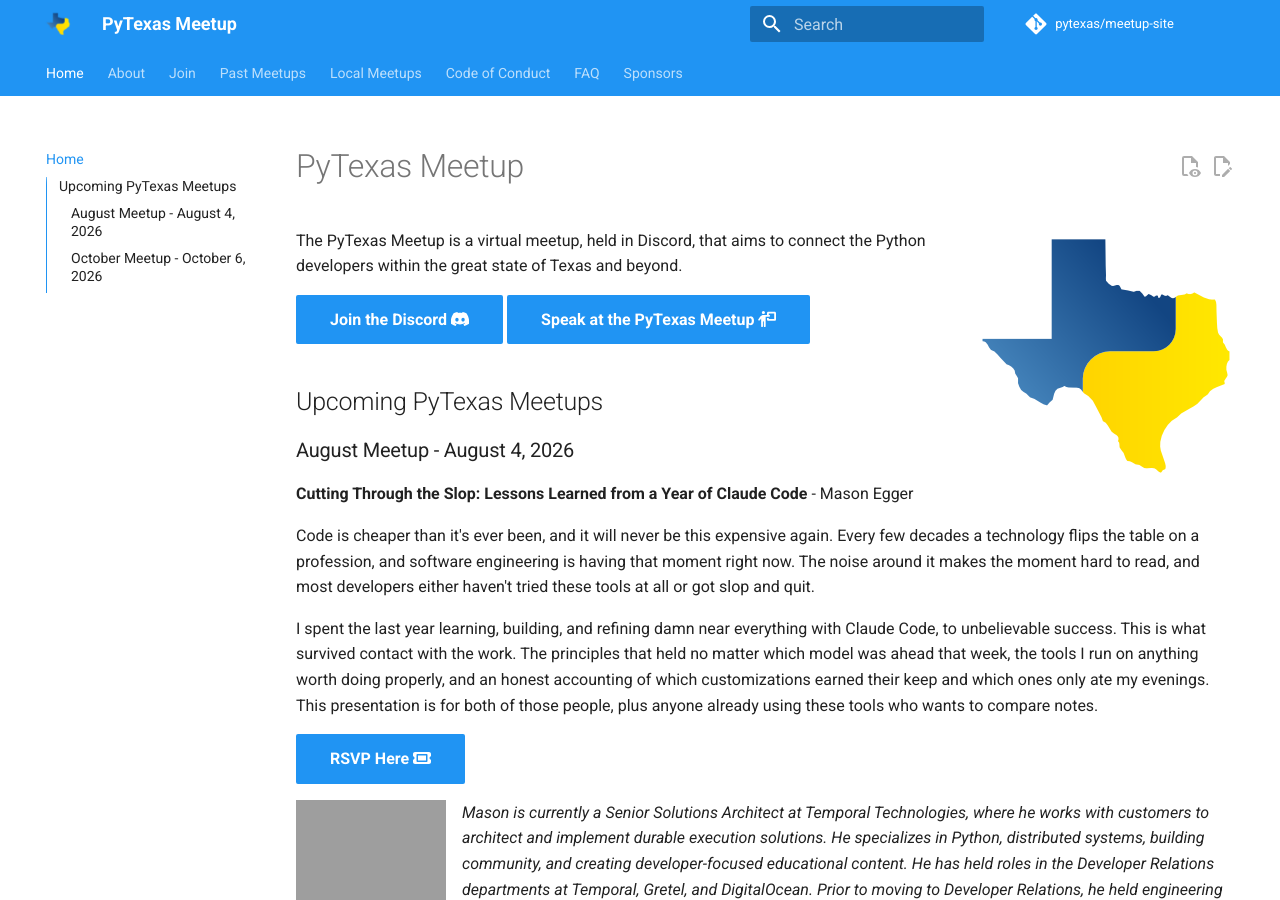
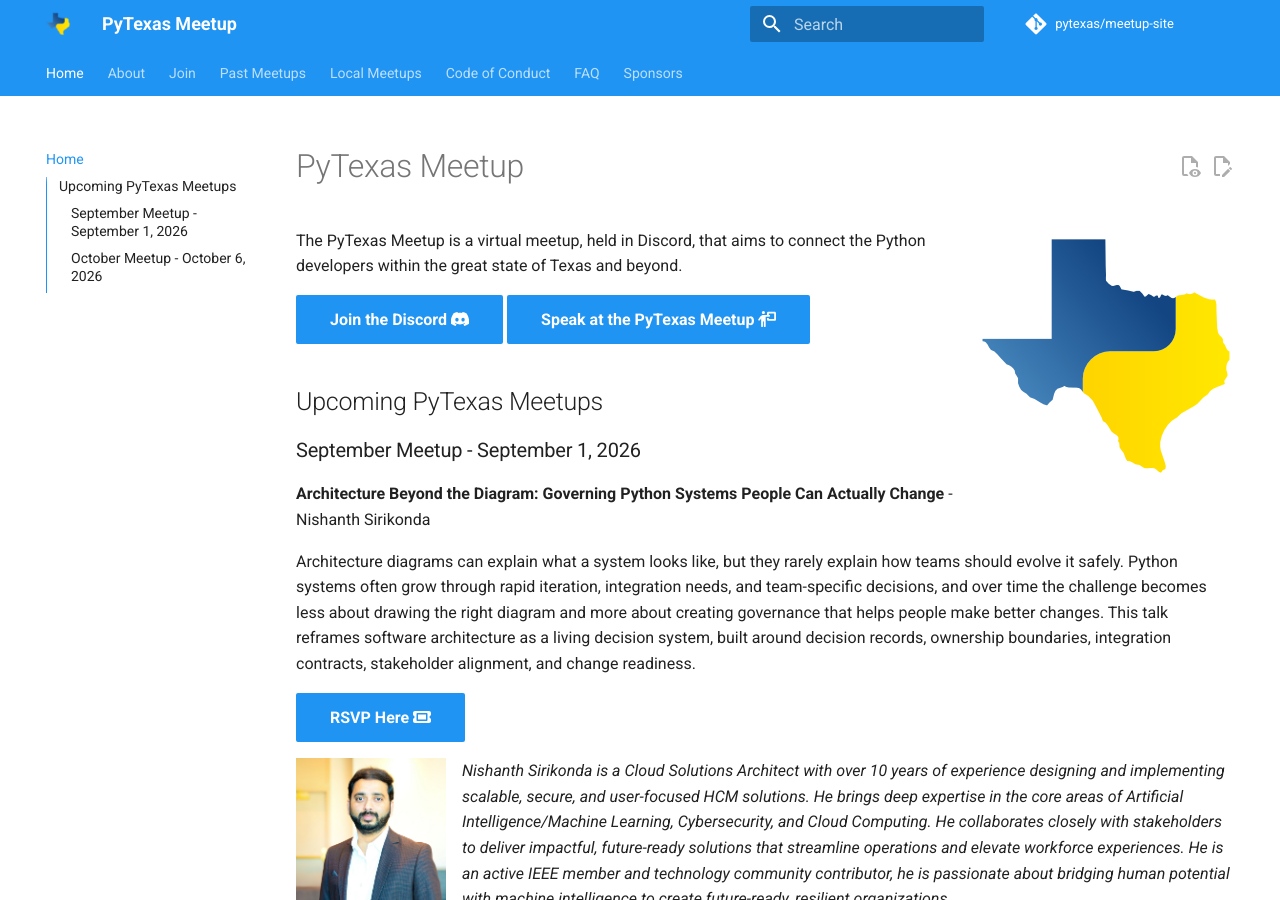
Before and after one commit to pytexas/meetup, an MkDocs documentation site: the page built from docs/index.md, in a window 1280 px wide and 900 px high. Built offline with MkDocs 1.6.1 and Material for MkDocs 9.7.7, drawn with Linux system fonts in a browser that asks for light colours; comment, search, counter and statistics services are not loaded; some of the changed text lies outside the part shown; grey boxes are pictures that could not be loaded.

Commit message:
Archive August and add the September meetup
Move Mason's August talk, "Cutting Through the Slop", into the past-meetup
archive now that it has been held, and put September's speaker on the
homepage. Nishanth Sirikonda gives "Architecture Beyond the Diagram" on
September 1; the date was settled over email (his CFP row still reads
un-acked). October's Shayan Ali stays in place, so the homepage now shows
September and October.

Nishanth's headshot is committed alongside the post rather than deferred,
so the strict build and CI are not blocked waiting on the image.

Also seeds .ai-sessions/ with this run's session summary and the lessons
captured along the way.

```diff
--- a/docs/index.md
+++ b/docs/index.md
@@ -17,19 +17,17 @@
 
 ## Upcoming PyTexas Meetups
 
-### August Meetup - August 4, 2026
+### September Meetup - September 1, 2026
 
-**Cutting Through the Slop: Lessons Learned from a Year of Claude Code** - Mason Egger
+**Architecture Beyond the Diagram: Governing Python Systems People Can Actually Change** - Nishanth Sirikonda
 
-Code is cheaper than it's ever been, and it will never be this expensive again. Every few decades a technology flips the table on a profession, and software engineering is having that moment right now. The noise around it makes the moment hard to read, and most developers either haven't tried these tools at all or got slop and quit.
-
-I spent the last year learning, building, and refining damn near everything with Claude Code, to unbelievable success. This is what survived contact with the work. The principles that held no matter which model was ahead that week, the tools I run on anything worth doing properly, and an honest accounting of which customizations earned their keep and which ones only ate my evenings. This presentation is for both of those people, plus anyone already using these tools who wants to compare notes.
+Architecture diagrams can explain what a system looks like, but they rarely explain how teams should evolve it safely. Python systems often grow through rapid iteration, integration needs, and team-specific decisions, and over time the challenge becomes less about drawing the right diagram and more about creating governance that helps people make better changes. This talk reframes software architecture as a living decision system, built around decision records, ownership boundaries, integration contracts, stakeholder alignment, and change readiness.
 
 [RSVP Here :fontawesome-solid-ticket:](https://pytexas.org/meetup/join){ .md-button .md-button--primary }
 
-![Mason Egger Headshot](https://github.com/masonegger.png){: style="height:150px;width:150px" align=left}
+![Nishanth Sirikonda Headshot](assets/images/nishanthsirikonda.jpg){: style="height:150px;width:150px" align=left}
 
-_Mason is currently a Senior Solutions Architect at Temporal Technologies, where he works with customers to architect and implement durable execution solutions. He specializes in Python, distributed systems, building community, and creating developer-focused educational content. He has held roles in the Developer Relations departments at Temporal, Gretel, and DigitalOcean. Prior to moving to Developer Relations, he held engineering roles at Forcepoint (Raytheon) and Vrbo (Expedia). He's an avid programmer, speaker, educator, and writer/blogger. He is President of the PyTexas Foundation, Conference Chair of the PyTexas Conference, and a founding organizer of the PyTexas Meetup. He was made a PSF Fellow in October 2025._
+_Nishanth Sirikonda is a Cloud Solutions Architect with over 10 years of experience designing and implementing scalable, secure, and user-focused HCM solutions. He brings deep expertise in the core areas of Artificial Intelligence/Machine Learning, Cybersecurity, and Cloud Computing. He collaborates closely with stakeholders to deliver impactful, future-ready solutions that streamline operations and elevate workforce experiences. He is an active IEEE member and technology community contributor, he is passionate about bridging human potential with machine intelligence to create future-ready, resilient organizations._
 
 ### October Meetup - October 6, 2026
 
--- a/docs/past_meetups/.authors.yml
+++ b/docs/past_meetups/.authors.yml
@@ -120,3 +120,7 @@
     name: Shayan Ali
     description: Shayan is a second-year Computer Science and Data Analysis student at Texas State University. He is passionate about AI safety and interpretability, and works on integrating AI into workflows at his university.
     avatar: assets/images/shayanali.jpg
+  nishanthsirikonda:
+    name: Nishanth Sirikonda
+    description: Nishanth is a Cloud Solutions Architect with over 10 years of experience designing scalable, secure HCM solutions, with expertise in AI/ML, cybersecurity, and cloud computing. He is an active IEEE member and technology community contributor focused on bridging human potential with machine intelligence.
+    avatar: assets/images/nishanthsirikonda.jpg
```
Also changed, not shown: .ai-sessions/lessons.md (+6 -3 lines), .ai-sessions/session-20260814-1650-september-meetup.md (added, +49 -0 lines), docs/past_meetups/posts/2026-08-04.md (added, +30 -0 lines), docs/assets/images/nishanthsirikonda.jpg (added).
